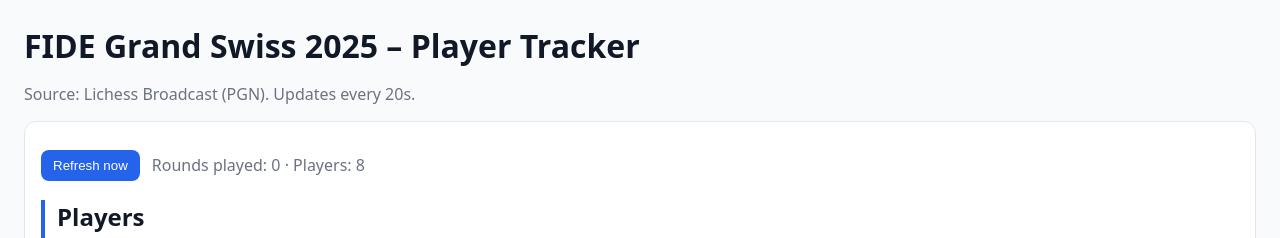
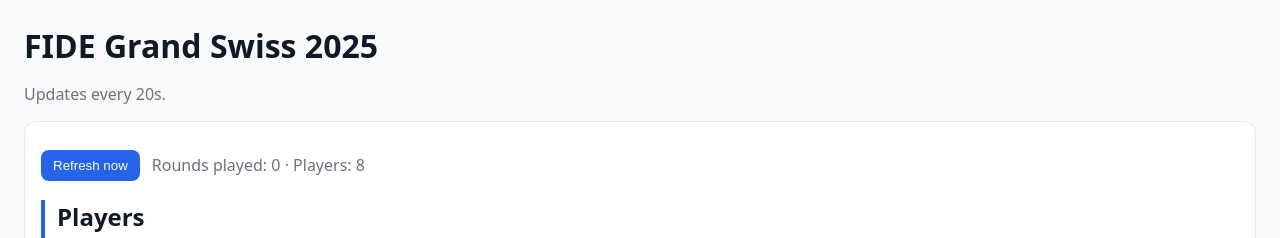
Before and after one commit to brujuani/FIDE2025, a website: page index.html in a window 1280 px wide. Shown: the top 238 px of the page. Drawn offline with nearby package versions, Linux system fonts and the light colour scheme; no server answers.

Commit message:
Update index.html

```diff
--- a/index.html
+++ b/index.html
@@ -3,13 +3,13 @@
 <head>
   <meta charset="utf-8" />
   <meta name="viewport" content="width=device-width,initial-scale=1" />
-  <title>FIDE Grand Swiss 2025 – Player Tracker</title>
+  <title>FIDE Grand Swiss 2025</title>
   <link rel="stylesheet" href="./style.css" />
 </head>
 <body>
   <header>
-    <h1>FIDE Grand Swiss 2025 – Player Tracker</h1>
-    <p class="muted">Source: Lichess Broadcast (PGN). Updates every 20s.</p>
+    <h1>FIDE Grand Swiss 2025</h1>
+    <p class="muted">Updates every 20s.</p>
   </header>
 
   <main class="card">
@@ -25,13 +25,12 @@
   </main>
 
   <section class="card">
-    <h2>Team progress (cumulative points)</h2>
+    <h2>Team progress</h2>
     <div class="chart-wrap">
       <canvas id="teamsChart"></canvas>
     </div>
   </section>
 
-  <!-- Chart.js -->
   <script src="https://cdn.jsdelivr.net/npm/chart.js@4.4.1/dist/chart.umd.min.js"></script>
   <script src="./config.js"></script>
   <script src="./app.js"></script>
```
